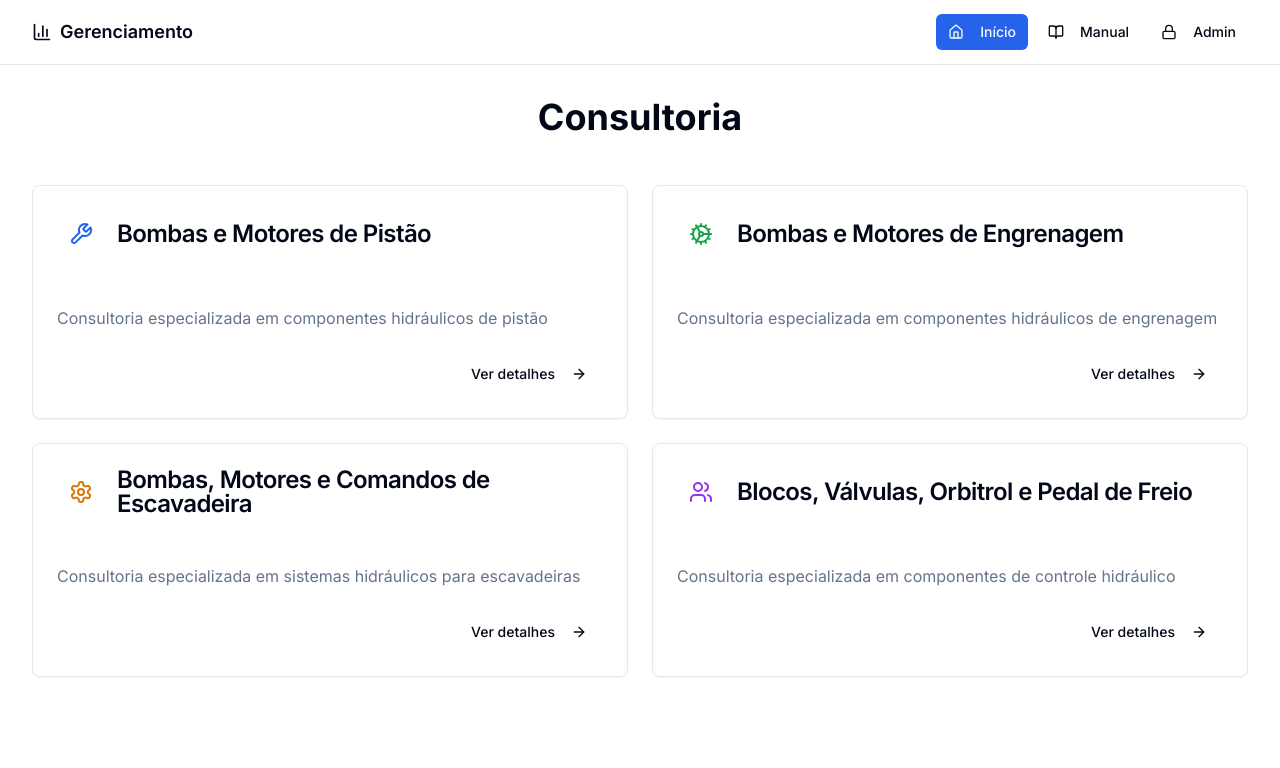
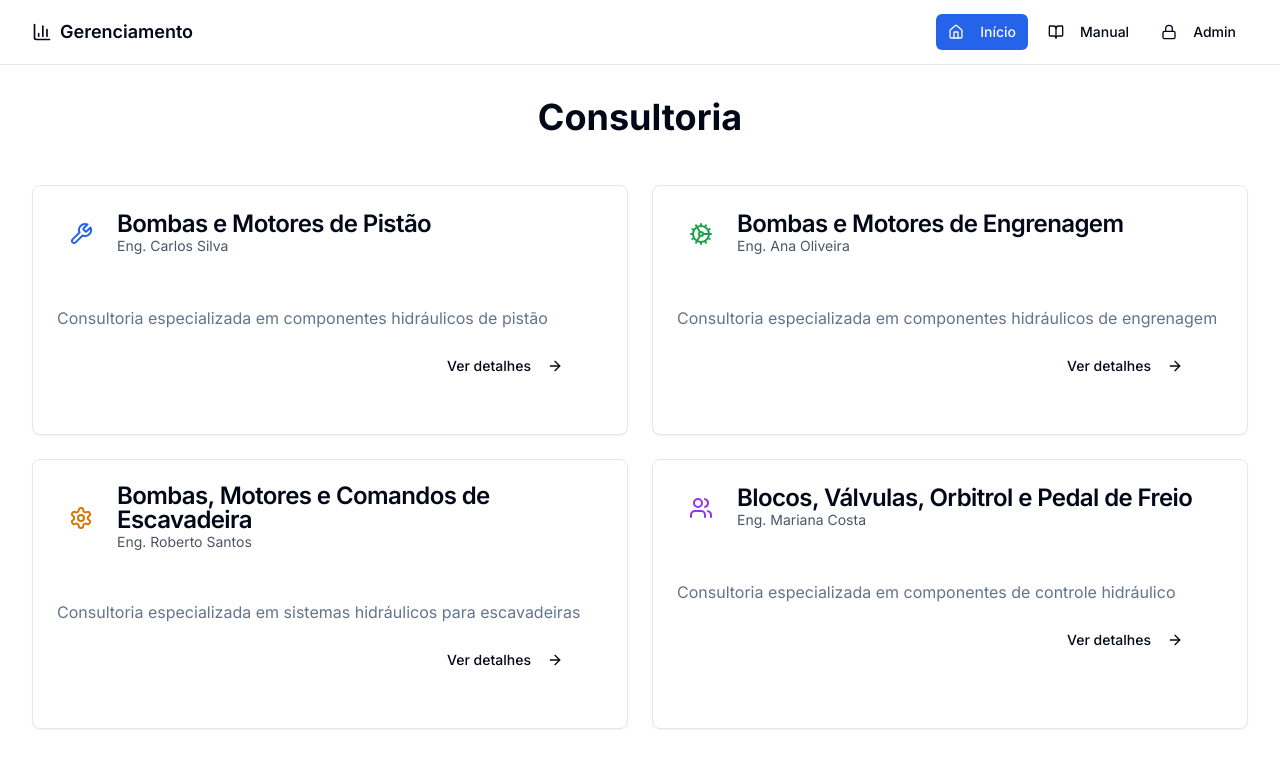
Before and after one commit to sqpaloma/dashboard-gestao-orcamentos, a Next.js app: page / in a window 1280 px wide. Shown: the top 768 px of the page. Built offline with nearby package versions, Linux system fonts and the light colour scheme.

Commit message:
Add engineer names to department cards and adjust layout

```diff
--- a/app/page.tsx
+++ b/app/page.tsx
@@ -18,6 +18,7 @@ const departamentos = [
     icon: Wrench,
     color: "bg-white",
     iconColor: "text-blue-600",
+    engenheiro: "Carlos Silva",
   },
   {
     id: "bombas-motores-engrenagem",
@@ -27,6 +28,7 @@ const departamentos = [
     icon: Cog,
     color: "bg-white",
     iconColor: "text-green-600",
+    engenheiro: "Ana Oliveira",
   },
   {
     id: "bombas-motores-escavadeira",
@@ -36,6 +38,7 @@ const departamentos = [
     icon: Settings,
     color: "bg-white",
     iconColor: "text-amber-600",
+    engenheiro: "Roberto Santos",
   },
   {
     id: "blocos-valvulas",
@@ -45,6 +48,7 @@ const departamentos = [
     icon: Users,
     color: "bg-white",
     iconColor: "text-purple-600",
+    engenheiro: "Mariana Costa",
   },
 ];
 
@@ -71,20 +75,25 @@ export default function Home() {
                     >
                       <departamento.icon className="h-6 w-6" />
                     </div>
+                    <div>
                       <CardTitle>{departamento.titulo}</CardTitle>
+                      <p className="text-sm text-gray-600">
+                        Eng. {departamento.engenheiro}
+                      </p>
+                    </div>
                   </div>
                 </CardHeader>
                 <CardContent className="pt-6">
-                  <CardDescription className="text-base">
+                  <CardDescription className="text-base mb-4">
                     {departamento.descricao}
                   </CardDescription>
-                </CardContent>
                   <CardFooter>
                     <Button variant="ghost" className="ml-auto group">
                       Ver detalhes
                       <ArrowRight className="ml-2 h-4 w-4 transition-transform group-hover:translate-x-1" />
                     </Button>
                   </CardFooter>
+                </CardContent>
               </Card>
             </Link>
           ))}
```
Lines whose indentation alone changed are shown as unchanged.
